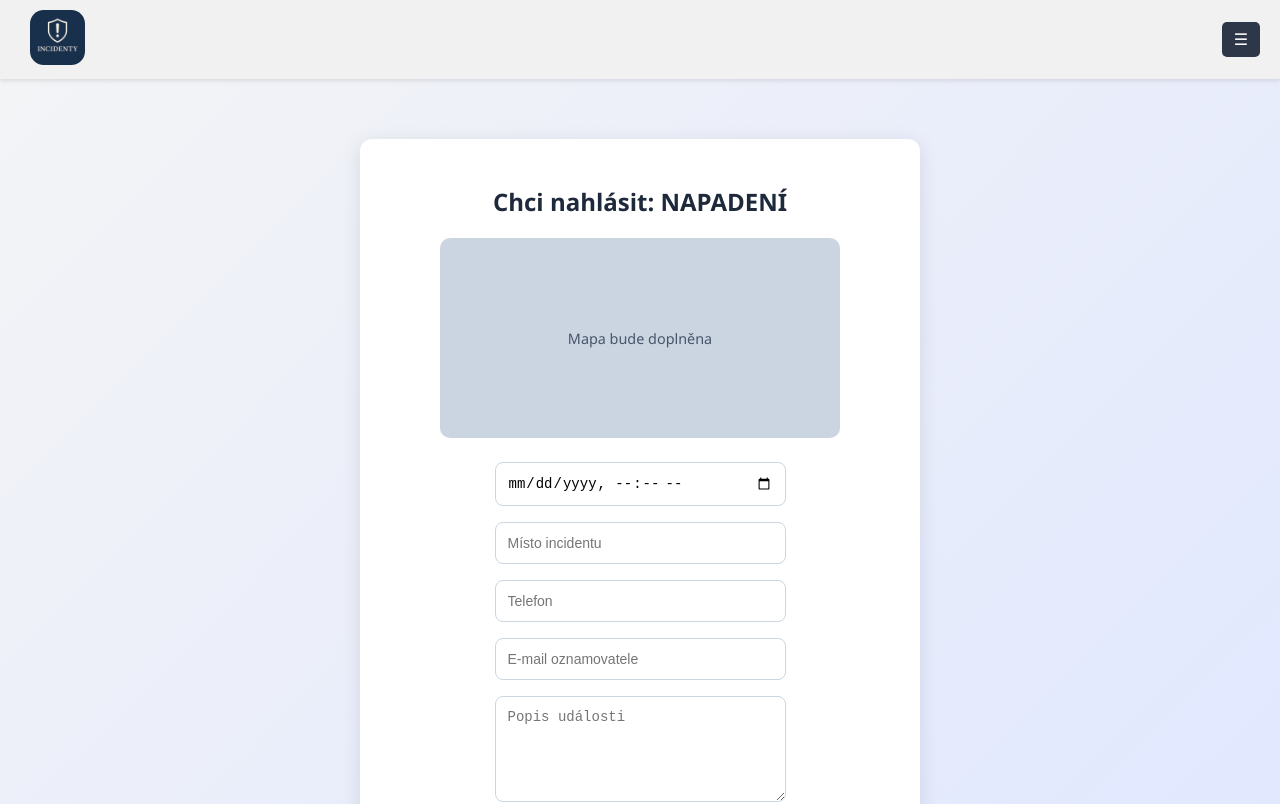
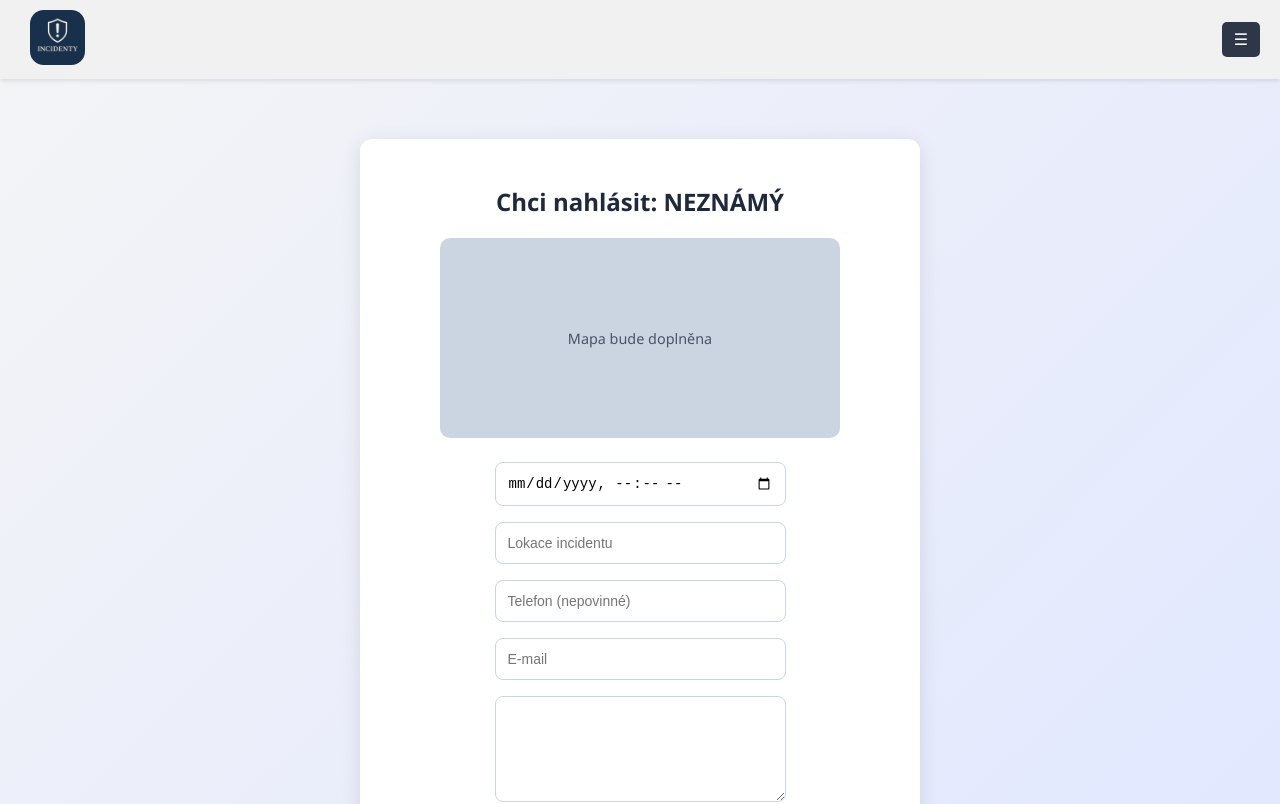
Before and after one commit to jakethegrappler/Incidenty, a React (Vite) app in the folder FrontEnd/: page /report in a window 1280 px wide. Shown: the top 804 px of the page. Built offline with nearby package versions, Linux system fonts and the light colour scheme.

Commit message:
funkcni nahlaseni incidentu

```diff
--- a/FrontEnd/src/pages/Home.jsx
+++ b/FrontEnd/src/pages/Home.jsx
@@ -1,9 +1,10 @@
 import { useState } from "react";
+import { useNavigate } from "react-router-dom";
 import "../css/Home.css";
 
 function MapPage() {
-    const [selectedIncident, setSelectedIncident] = useState("Napadení");
     const [dropdownOpen, setDropdownOpen] = useState(false);
+    const navigate = useNavigate();
 
     const incidentTypes = [
         "Napadení",
@@ -19,8 +20,8 @@ function MapPage() {
     };
 
     const selectIncident = (type) => {
-        setSelectedIncident(type);
         setDropdownOpen(false);
+        navigate("/report", { state: { selectedType: type } });
     };
 
     return (
@@ -44,10 +45,8 @@ function MapPage() {
                                 ))}
                             </ul>
                         )}
-                        <div className="selected-type">{selectedIncident}</div>
                     </div>
                 </div>
-
             </main>
         </div>
     );
--- a/FrontEnd/src/pages/ReportForm.jsx
+++ b/FrontEnd/src/pages/ReportForm.jsx
@@ -1,30 +1,29 @@
 import { useEffect, useState } from "react";
-import { useAuth } from "../auth/useAuth"; // uprav cestu dle umístění
+import { useAuth } from "../auth/useAuth";
+import { useLocation } from "react-router-dom";
 import "../css/ReportForm.css";
 
 function ReportForm() {
     const { user } = useAuth();
+    const location = useLocation();
+    const selectedType = location.state?.selectedType || "NEZNÁMÝ";
 
     const [form, setForm] = useState({
         datetime: "",
         location: "",
-        phone: "",
+        customPhoneNumber: "",
         description: "",
         reporter: "",
+        type: selectedType,
         photo: null,
     });
 
-    // Předvyplnění údajů při načtení stránky, pokud je uživatel přihlášen
     useEffect(() => {
-
         if (user) {
-            console.log(user.email);
-            console.log(user.phoneNumber);
-            console.log(user.role);
             setForm((prev) => ({
                 ...prev,
                 reporter: user.email,
-                phone: user.phoneNumber || "",
+                customPhoneNumber: user.phoneNumber || "",
             }));
         }
     }, [user]);
@@ -41,36 +40,32 @@ function ReportForm() {
         e.preventDefault();
 
         const formData = new FormData();
-
         const incidentDto = {
             date: form.datetime,
-            type: form.type || "NEZNÁMÝ", // nebo co používáš
+            type: form.type,
             position: form.location,
-            reporter: user?.email || null,
-            izs: "NEZNÁMÉ",
+            reporter: user?.email || "Anonym",
+            izs: "TBA",
             detail: form.description,
             solution: null,
             note: null,
-            issueDate: null
+            issueDate: null,
+            customPhoneNumber: !user ? form.customPhoneNumber || null : null,
         };
 
-        formData.append("incident", new Blob(
-            [JSON.stringify(incidentDto)],
-            { type: "application/json" }
-        ));
-
-        if (form.photo) {
-            formData.append("photo", form.photo);
-        }
-
+        formData.append("incident", new Blob([JSON.stringify(incidentDto)], { type: "application/json" }));
+        if (form.photo) formData.append("photo", form.photo);
 
         try {
+            const headers = {};
+            const token = localStorage.getItem("token");
+            if (token) {
+                headers["Authorization"] = `Bearer ${token}`;
+            }
             const response = await fetch("http://localhost:8080/incident/create", {
                 method: "POST",
                 body: formData,
-                headers: {
-                    Authorization: `Bearer ${localStorage.getItem("token")}`,
-                },
+                headers: headers,
             });
 
             if (!response.ok) throw new Error(await response.text());
@@ -79,9 +74,10 @@ function ReportForm() {
             setForm({
                 datetime: "",
                 location: "",
-                phone: "",
+                customPhoneNumber: "",
                 description: "",
-                reporter: user?.email || "",
+                reporter: user?.email || form.reporter || "Anonym",
+                type: selectedType,
                 photo: null,
             });
         } catch (err) {
@@ -93,7 +89,7 @@ function ReportForm() {
     return (
         <div className="main-wrapper">
             <main className="main-content">
-                <h1>Chci nahlásit: NAPADENÍ</h1>
+                <h1>Chci nahlásit: {form.type.toUpperCase()}</h1>
 
                 <div className="map-placeholder">
                     <span>Mapa bude doplněna</span>
@@ -105,46 +101,36 @@ function ReportForm() {
                         name="datetime"
                         value={form.datetime}
                         onChange={handleChange}
-                        placeholder="Datum a čas incidentu"
-                        required
-                    />
+                        required />
                     <input
                         type="text"
                         name="location"
+                        placeholder="Lokace incidentu"
                         value={form.location}
                         onChange={handleChange}
-                        placeholder="Místo incidentu"
-                        required
-                    />
-                    <input
-                        type="text"
-                        name="phone"
-                        value={form.phone}
-                        onChange={handleChange}
-                        placeholder="Telefon"
-                        required
-                    />
+                        required />
+
+                    {!user && (
+                        <input
+                            type="text"
+                            name="customPhoneNumber"
+                            value={form.customPhoneNumber}
+                            onChange={handleChange}
+                            placeholder="Telefon (nepovinné)"
+                        />
+                    )}
+
                     <input
                         type="email"
                         name="reporter"
                         value={form.reporter}
                         onChange={handleChange}
-                        placeholder="E-mail oznamovatele"
+                        placeholder="E-mail"
                         required
                     />
-                    <textarea
-                        name="description"
-                        value={form.description}
-                        onChange={handleChange}
-                        placeholder="Popis události"
-                        required
-                    />
-                    <input
-                        type="file"
-                        name="photo"
-                        accept="image/*"
-                        onChange={handleChange}
-                    />
+
+                    <textarea name="description" value={form.description} onChange={handleChange} required />
+                    <input type="file" name="photo" accept="image/*" onChange={handleChange} />
                     <button type="submit">Nahlásit</button>
                 </form>
             </main>
```
Also changed, not shown: 2 other files (tests, documents, lock files or other folders).
